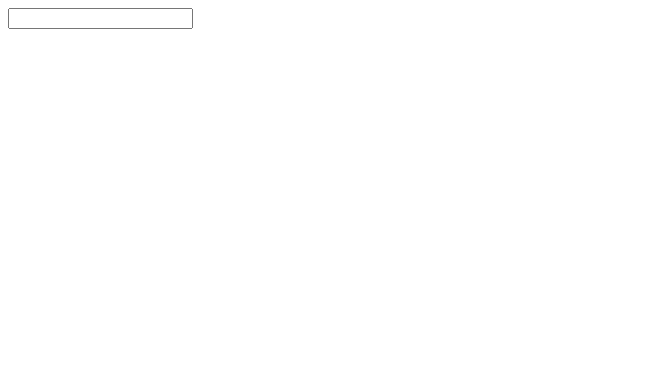
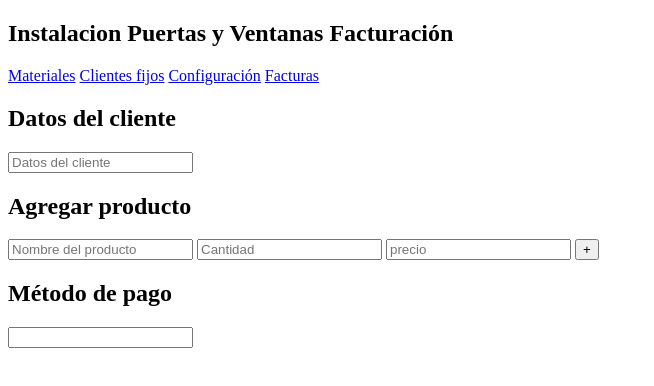
Before and after one commit to ag6563162/Proyecto-Web-Guzman-Intalaciones, a plain HTML site: page index.html in a window 1280 px wide. Shown: the whole page, without its empty margins (0-654 px from the left). Drawn offline with Linux system fonts and the light colour scheme.

Commit message:
agregue el header y varios section

```diff
--- a/index.html
+++ b/index.html
@@ -6,8 +6,40 @@
     <title>Instalacion Puertas y Ventanas</title>
 </head>
 <body>
-    <input type="text" class="cantidad" id="cantidad">
-    <label for="cantidad"></label>
+    <div>
+        <header>
+            <h2 class="encabezado">Instalacion Puertas y Ventanas Facturación</h2>
+            <nav class="navbar">
+            <a href="#materiales">Materiales</a>
+            <a href="#clientes">Clientes fijos</a>
+            <a href="#configuracion">Configuración</a>
+            <a href="#facturas">Facturas</a>
+            </nav>
+        </header>
+    </div>
+    <div class="caja_contenedor">
+          <form action="" method="post">
+    <div>
+    <section class="content">
+        <h2 class="titulo">Datos del cliente</h1>
+        <input type="text" class="datos" placeholder="Datos del cliente">
+    </section>
+    </div>
+    <div>
+    <section class="content_2">
+        <h2 class="titulo">Agregar producto</h1>
+        <input type="text" class="datos" placeholder="Nombre del producto"> <input type="number" class="cantidad" placeholder="Cantidad"> <input type="number" class="precio" placeholder="precio"> <button>+</button>
+    </section>
+    </div>
+    <div>
+        <section class="forma_de_pago">
+            <h2 class="titulo">Método de pago</h1>
+            <input type="text" class="pago">
 
+        </section>
+
+    </div>
+    </form>
+    </div>
 </body>
 </html>
```
